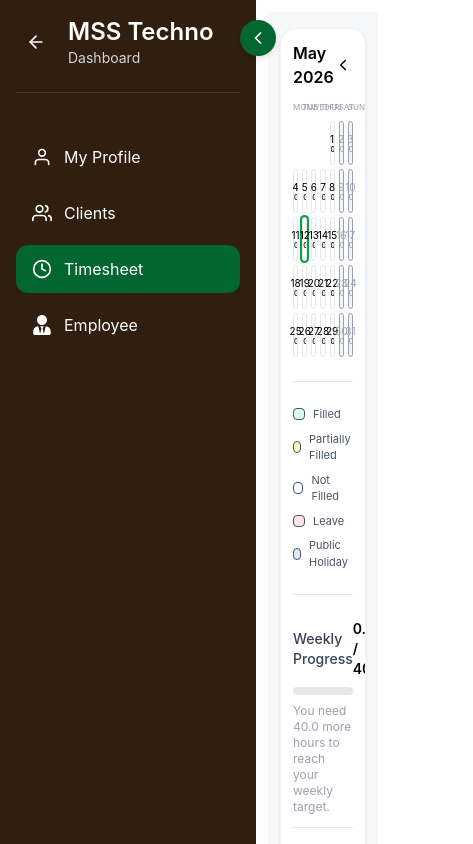
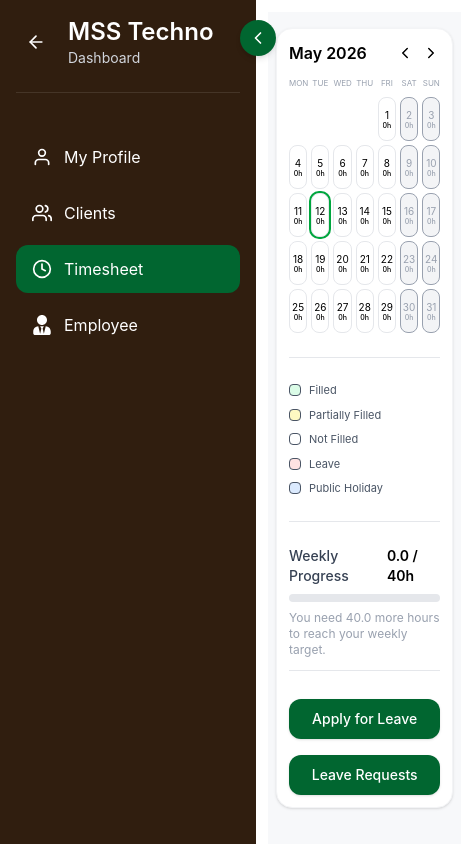
Before and after one commit to MssTechno-Software/msspathway-software-frontend, a React (Vite) app: page /dashboard/timesheet in a window 390 px wide. Shown: the top 844 px of the page, 473 px wide, since content can reach past the window. Built offline with nearby package versions, Linux system fonts and the light colour scheme; no server answers.

Commit message:
Timesheet small screen responsiveness fixed

```diff
--- a/src/pages/Timesheet.jsx
+++ b/src/pages/Timesheet.jsx
@@ -14,38 +14,39 @@ function Timesheet() {
   };
 
   return (
-    <div className="w-full min-h-screen bg-[#f7f8fa]">
+    <div className="w-full min-h-screen bg-[#f7f8fa] overflow-x-hidden">
       {/* MAIN CONTAINER */}
       <div
         className="
           w-full
-          px-3
-          sm:px-4
-          md:px-5
-          lg:px-6
-          xl:px-8
-          2xl:px-10
+          max-w-full
+          px-2
+          sm:px-3
+          md:px-4
+          lg:px-5
           py-4
+          overflow-x-hidden
         "
       >
         {/* LAYOUT */}
         <div
           className="
-            grid
-            grid-cols-1
-            lg:grid-cols-1
-            xl:grid-cols-[420px_minmax(0,1fr)]
-            2xl:grid-cols-[460px_minmax(0,1fr)]
+            flex
+            flex-col
+            xl:grid
+            xl:grid-cols-[380px_minmax(0,1fr)]
+            2xl:grid-cols-[420px_minmax(0,1fr)]
             gap-5
-            xl:gap-6
-            2xl:gap-8
             items-start
+            w-full
+            max-w-full
           "
         >
           {/* LEFT PANEL */}
           <div
             className="
               w-full
+              min-w-0
               flex
               flex-col
               gap-5
@@ -68,7 +69,7 @@ function Timesheet() {
           </div>
 
           {/* RIGHT PANEL */}
-          <div className="w-full min-w-0">
+          <div className="w-full min-w-0 overflow-hidden">
             <DailyWorkLog
               selectedDate={selectedDate}
               isLeave={dateStatus === "leave"}
```
